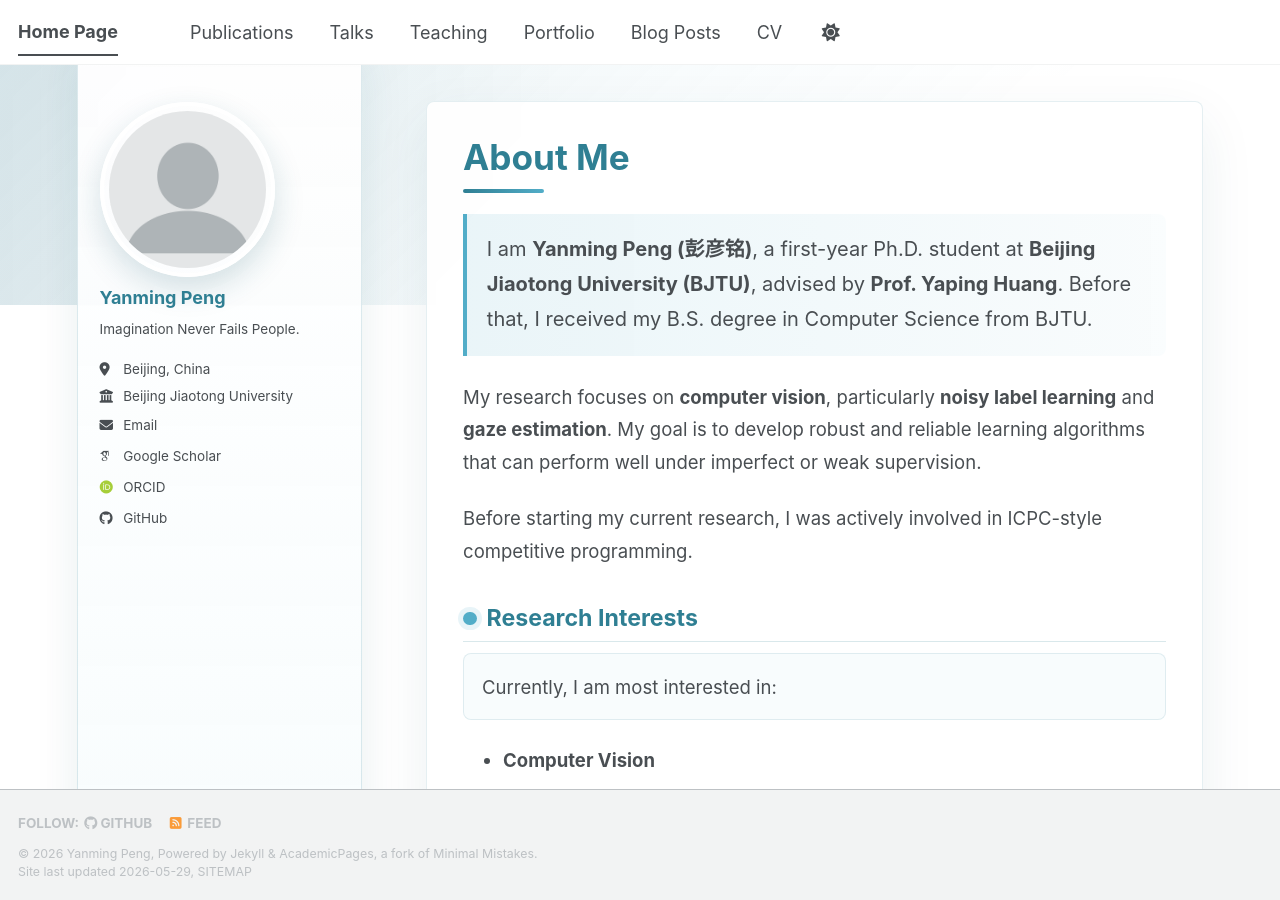
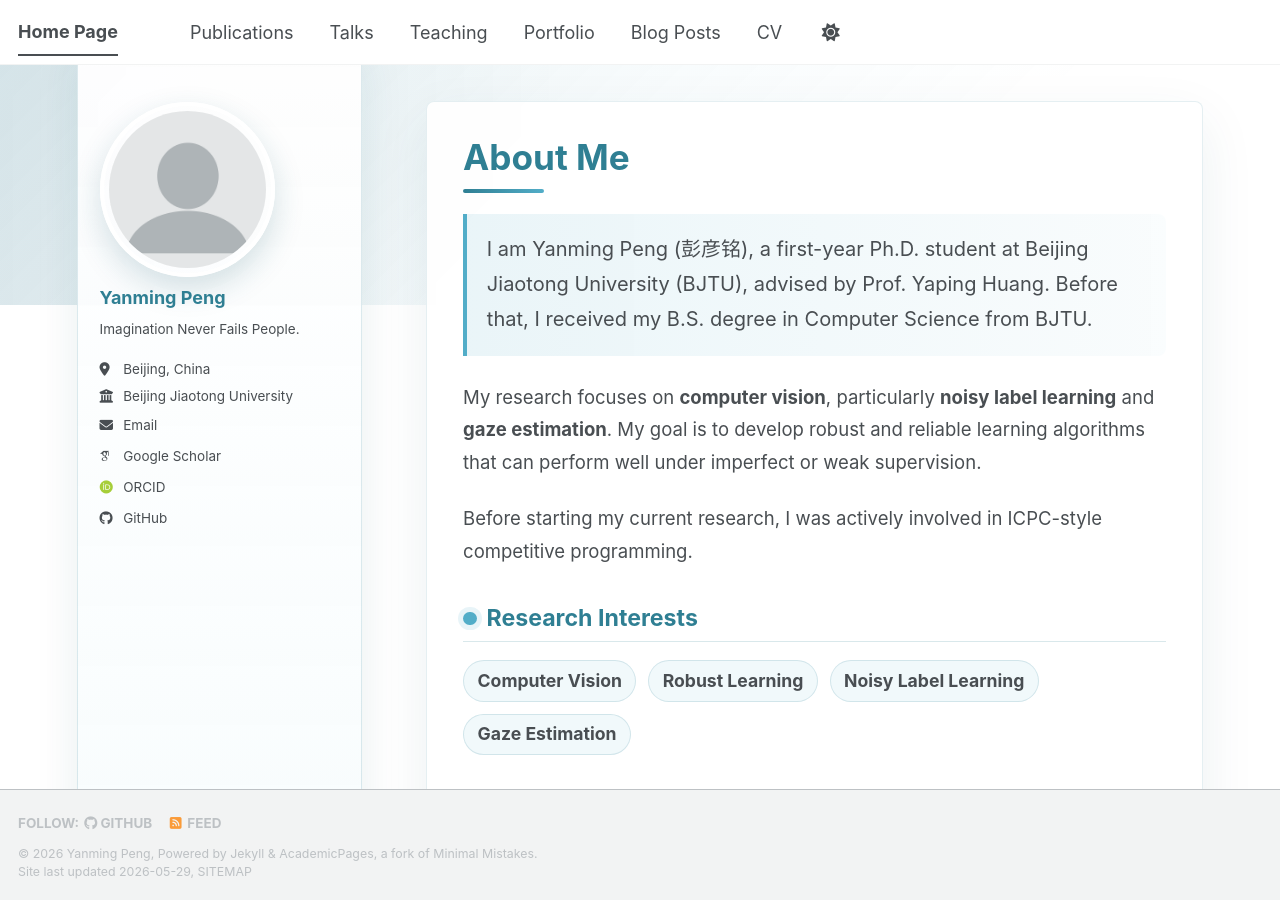
Before and after one commit to pym666/pym666.github.io, a Jekyll site: the page built from _pages/about.md, in a window 1280 px wide and 900 px high. Built offline with Jekyll 4.4.1, drawn with Linux system fonts in a browser that asks for light colours; some web fonts are replaced; a script bundle is joined from its source files by our own code; library files that are not in the unit come from our copies.

Commit message:
update about.md

```diff
--- a/_pages/about.md
+++ b/_pages/about.md
@@ -7,7 +7,7 @@ redirect_from:
   - /about.html
 ---
 
-I am **Yanming Peng (彭彦铭)**, a first-year Ph.D. student at **Beijing Jiaotong University (BJTU)**, advised by **Prof. Yaping Huang**. Before that, I received my B.S. degree in Computer Science from BJTU.
+I am Yanming Peng (彭彦铭), a first-year Ph.D. student at Beijing Jiaotong University (BJTU), advised by Prof. Yaping Huang. Before that, I received my B.S. degree in Computer Science from BJTU.
 
 My research focuses on **computer vision**, particularly **noisy label learning** and **gaze estimation**. My goal is to develop robust and reliable learning algorithms that can perform well under imperfect or weak supervision.
 
@@ -15,7 +15,7 @@ Before starting my current research, I was actively involved in ICPC-style compe
 
 ## Research Interests
 
-Currently, I am most interested in:
+<!-- Currently, I am most interested in: -->
 
 - **Computer Vision**
 - **Robust Learning**
```
